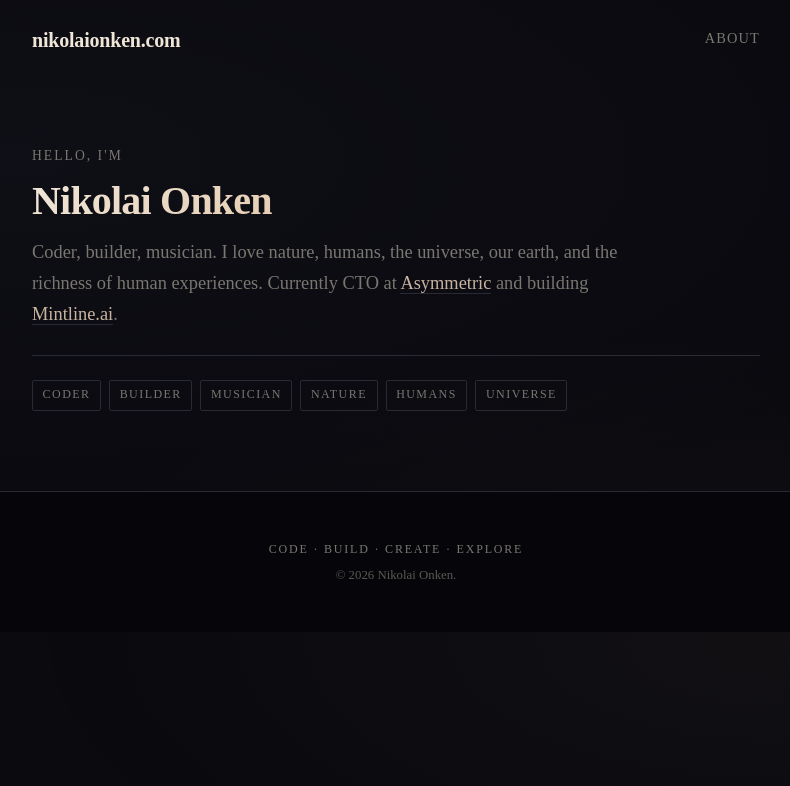
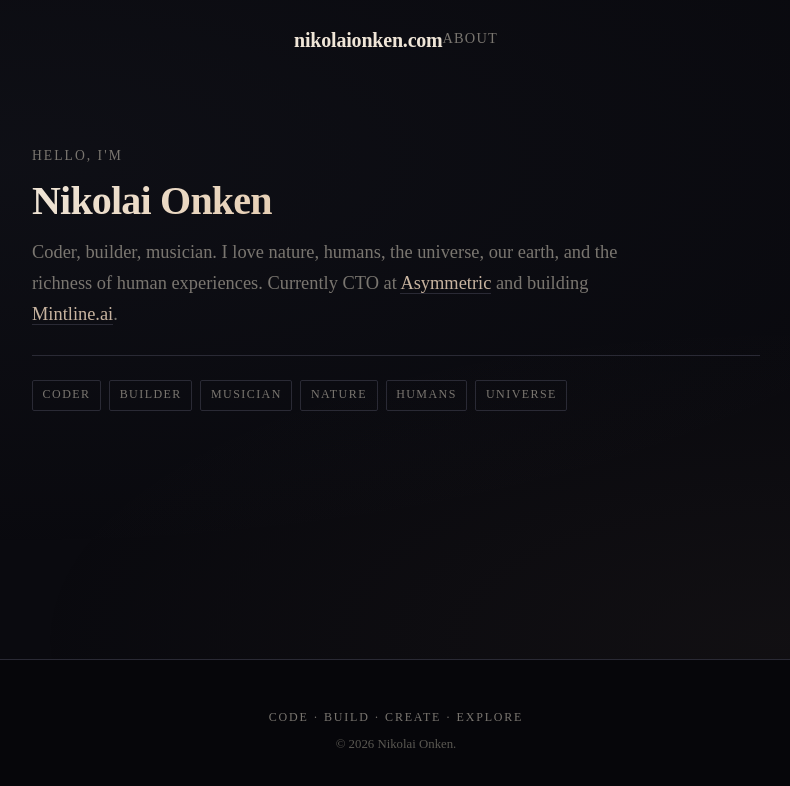
Before and after one commit to nonken/nikolaionken.com, a Next.js app: page / in a window 1280 px wide. Shown: the top 786 px of the page, without its empty margins (244-1034 px from the left). Built offline with nearby package versions, Linux system fonts and the light colour scheme.

Commit message:
Fix footer to always sit at bottom of viewport
Use flexbox on body with flex-direction: column and flex: 1 on main
content area so the footer is pushed to the bottom even when page
content is short.

```diff
--- a/src/app/globals.css
+++ b/src/app/globals.css
@@ -37,6 +37,8 @@ body {
   line-height: 1.625;
   font-size: 1rem;
   min-height: 100vh;
+  display: flex;
+  flex-direction: column;
 }
 
 /* Subtle animated gradient background */
@@ -202,8 +204,10 @@ img {
 /* Main Content */
 #main {
   max-width: var(--max-width);
+  width: 100%;
   margin: 0 auto;
   padding: 1em 1em 3em;
+  flex: 1;
 }
 
 /* Hero Section */
```
